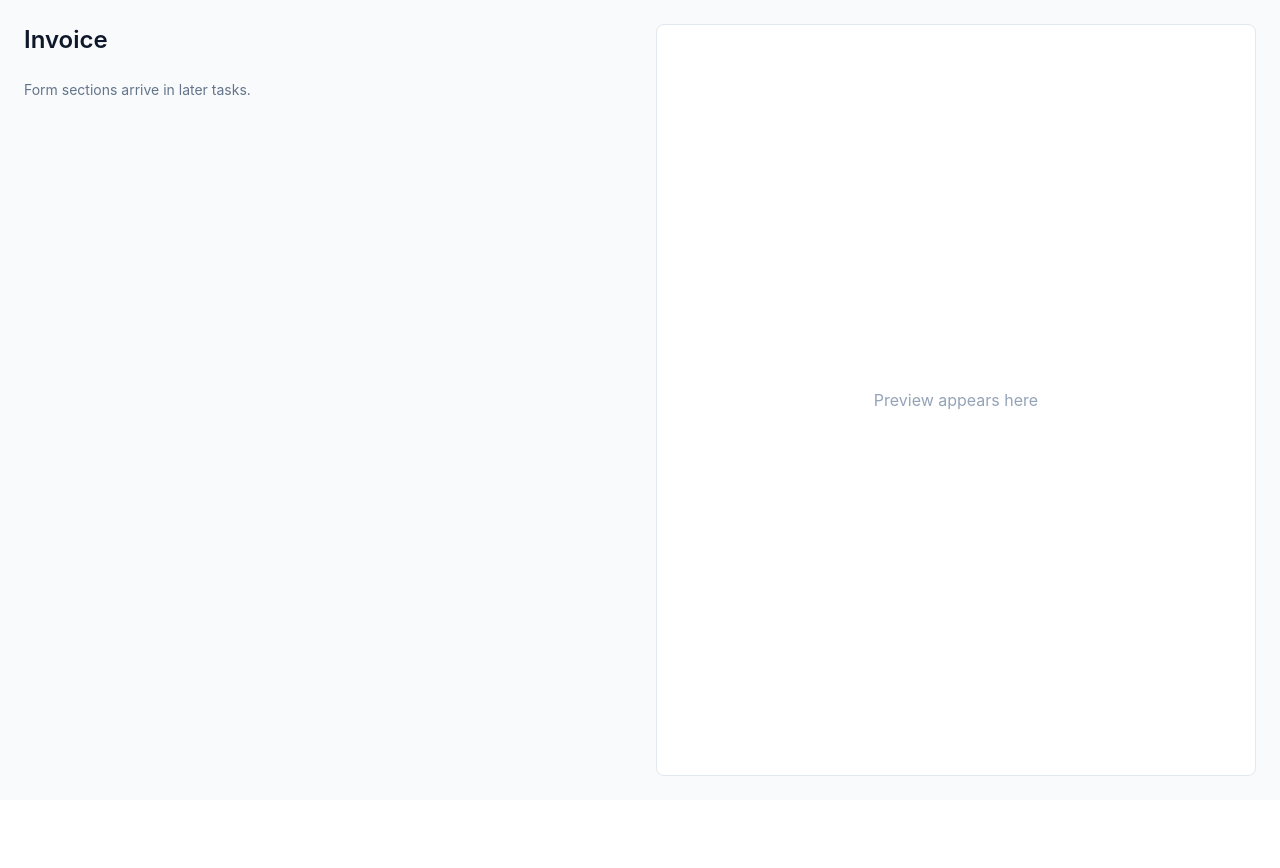
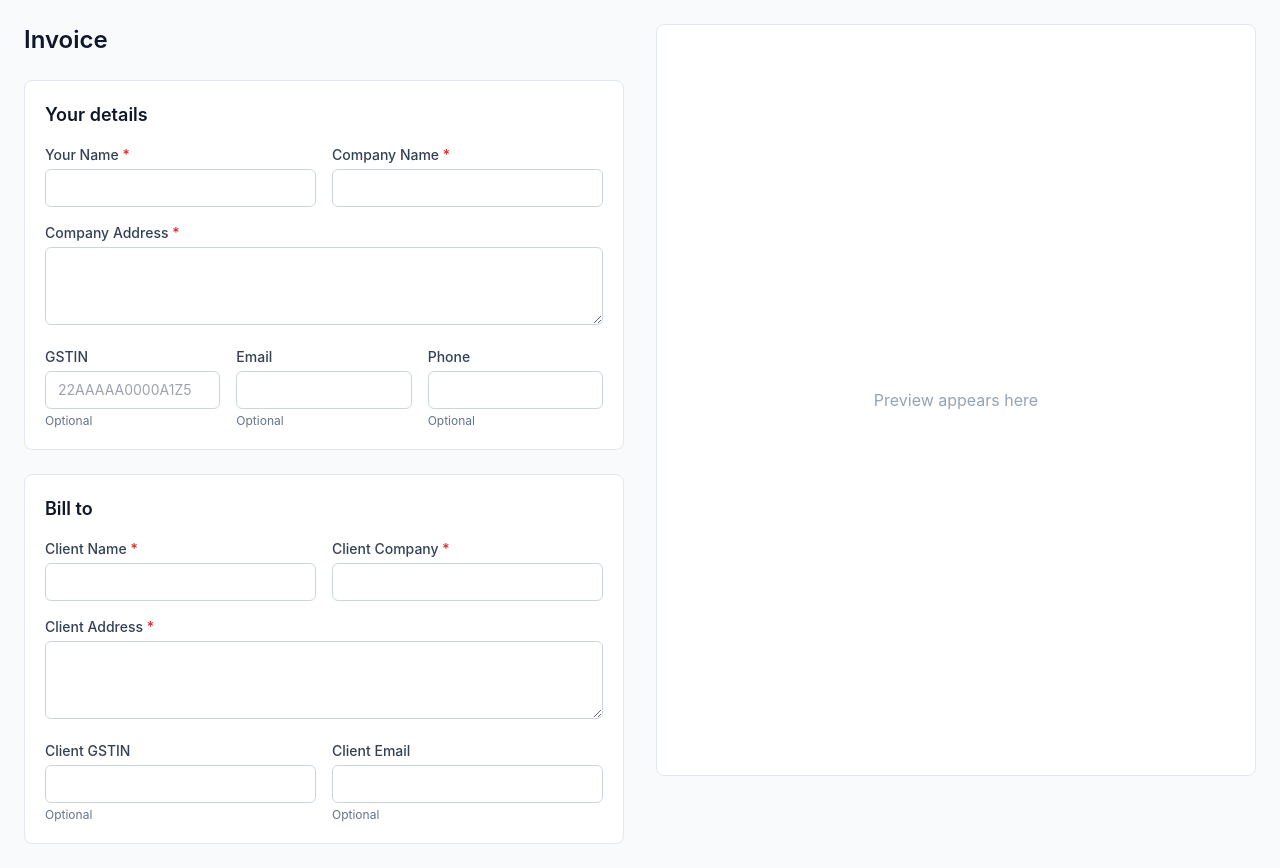
Before and after one commit to pratik23rj/invoice-generator, a Next.js app: page / in a window 1280 px wide. Before the commit the page ends 800 px from the top, so only its background shows below. Built offline with nearby package versions, Linux system fonts and the light colour scheme.

Commit message:
feat: add SenderSection and ClientSection form cards

```diff
--- a/components/InvoicePage.tsx
+++ b/components/InvoicePage.tsx
@@ -5,6 +5,8 @@ import { FormProvider, useForm } from "react-hook-form";
 import { zodResolver } from "@hookform/resolvers/zod";
 import { InvoiceSchema, type Invoice } from "@/lib/schema";
 import { buildInitialDefaults, buildFreshDefaults } from "@/lib/defaults";
+import { SenderSection } from "./form/SenderSection";
+import { ClientSection } from "./form/ClientSection";
 
 export function InvoicePage() {
   const [mounted, setMounted] = useState(false);
@@ -32,7 +34,8 @@ export function InvoicePage() {
         <div className="mx-auto max-w-7xl grid grid-cols-1 lg:grid-cols-2 gap-8 p-6">
           <section aria-label="Invoice form" className="space-y-6">
             <h1 className="text-2xl font-semibold">Invoice</h1>
-            <p className="text-sm text-slate-500">Form sections arrive in later tasks.</p>
+            <SenderSection />
+            <ClientSection />
           </section>
           <aside aria-label="PDF preview" className="lg:sticky lg:top-6 lg:h-[calc(100vh-3rem)]">
             <div className="bg-white border border-slate-200 rounded-lg h-full flex items-center justify-center text-slate-400">
--- /dev/null
+++ b/components/form/ClientSection.tsx
@@ -0,0 +1,50 @@
+"use client";
+
+import { useFormContext } from "react-hook-form";
+import type { Invoice } from "@/lib/schema";
+import { FormField } from "./FormField";
+
+const inputBase =
+  "w-full rounded-md border border-slate-300 px-3 py-2 text-sm focus:outline-none focus:ring-2 focus:ring-blue-600";
+
+export function ClientSection() {
+  const { register } = useFormContext<Invoice>();
+
+  return (
+    <section className="bg-white rounded-lg border border-slate-200 p-5 space-y-4">
+      <h2 className="text-lg font-semibold">Bill to</h2>
+
+      <div className="grid grid-cols-1 md:grid-cols-2 gap-4">
+        <FormField<Invoice> name="client.name" label="Client Name" required>
+          {({ id }) => (
+            <input id={id} className={inputBase} maxLength={80} {...register("client.name")} />
+          )}
+        </FormField>
+        <FormField<Invoice> name="client.companyName" label="Client Company" required>
+          {({ id }) => (
+            <input id={id} className={inputBase} maxLength={120} {...register("client.companyName")} />
+          )}
+        </FormField>
+      </div>
+
+      <FormField<Invoice> name="client.address" label="Client Address" required>
+        {({ id }) => (
+          <textarea id={id} className={inputBase} rows={3} maxLength={300} {...register("client.address")} />
+        )}
+      </FormField>
+
+      <div className="grid grid-cols-1 md:grid-cols-2 gap-4">
+        <FormField<Invoice> name="client.gstin" label="Client GSTIN" hint="Optional">
+          {({ id }) => (
+            <input id={id} className={inputBase} maxLength={15} {...register("client.gstin")} />
+          )}
+        </FormField>
+        <FormField<Invoice> name="client.email" label="Client Email" hint="Optional">
+          {({ id }) => (
+            <input id={id} type="email" className={inputBase} maxLength={120} {...register("client.email")} />
+          )}
+        </FormField>
+      </div>
+    </section>
+  );
+}
--- /dev/null
+++ b/components/form/FormField.tsx
@@ -0,0 +1,44 @@
+"use client";
+
+import type { ReactNode } from "react";
+import { useFormContext, type FieldPath, type FieldValues } from "react-hook-form";
+
+type Props<T extends FieldValues> = {
+  name: FieldPath<T>;
+  label: string;
+  required?: boolean;
+  children: (props: { id: string; invalid: boolean }) => ReactNode;
+  hint?: string;
+};
+
+export function FormField<T extends FieldValues>({
+  name,
+  label,
+  required,
+  children,
+  hint,
+}: Props<T>) {
+  const {
+    formState: { errors },
+  } = useFormContext<T>();
+  const id = `f-${String(name).replace(/\./g, "-")}`;
+  const err = String(name)
+    .split(".")
+    .reduce<unknown>((acc: any, key) => (acc ? acc[key] : undefined), errors);
+  const message =
+    err && typeof err === "object" && "message" in err
+      ? String((err as { message?: unknown }).message ?? "")
+      : "";
+
+  return (
+    <div className="space-y-1">
+      <label htmlFor={id} className="block text-sm font-medium text-slate-700">
+        {label}
+        {required ? <span className="text-red-600"> *</span> : null}
+      </label>
+      {children({ id, invalid: Boolean(message) })}
+      {hint && !message ? <p className="text-xs text-slate-500">{hint}</p> : null}
+      {message ? <p className="text-xs text-red-600">{message}</p> : null}
+    </div>
+  );
+}
--- /dev/null
+++ b/components/form/SenderSection.tsx
@@ -0,0 +1,55 @@
+"use client";
+
+import { useFormContext } from "react-hook-form";
+import type { Invoice } from "@/lib/schema";
+import { FormField } from "./FormField";
+
+const inputBase =
+  "w-full rounded-md border border-slate-300 px-3 py-2 text-sm focus:outline-none focus:ring-2 focus:ring-blue-600";
+
+export function SenderSection() {
+  const { register } = useFormContext<Invoice>();
+
+  return (
+    <section className="bg-white rounded-lg border border-slate-200 p-5 space-y-4">
+      <h2 className="text-lg font-semibold">Your details</h2>
+
+      <div className="grid grid-cols-1 md:grid-cols-2 gap-4">
+        <FormField<Invoice> name="sender.name" label="Your Name" required>
+          {({ id }) => (
+            <input id={id} className={inputBase} maxLength={80} {...register("sender.name")} />
+          )}
+        </FormField>
+        <FormField<Invoice> name="sender.companyName" label="Company Name" required>
+          {({ id }) => (
+            <input id={id} className={inputBase} maxLength={120} {...register("sender.companyName")} />
+          )}
+        </FormField>
+      </div>
+
+      <FormField<Invoice> name="sender.address" label="Company Address" required>
+        {({ id }) => (
+          <textarea id={id} className={inputBase} rows={3} maxLength={300} {...register("sender.address")} />
+        )}
+      </FormField>
+
+      <div className="grid grid-cols-1 md:grid-cols-3 gap-4">
+        <FormField<Invoice> name="sender.gstin" label="GSTIN" hint="Optional">
+          {({ id }) => (
+            <input id={id} className={inputBase} maxLength={15} placeholder="22AAAAA0000A1Z5" {...register("sender.gstin")} />
+          )}
+        </FormField>
+        <FormField<Invoice> name="sender.email" label="Email" hint="Optional">
+          {({ id }) => (
+            <input id={id} type="email" className={inputBase} maxLength={120} {...register("sender.email")} />
+          )}
+        </FormField>
+        <FormField<Invoice> name="sender.phone" label="Phone" hint="Optional">
+          {({ id }) => (
+            <input id={id} className={inputBase} maxLength={30} {...register("sender.phone")} />
+          )}
+        </FormField>
+      </div>
+    </section>
+  );
+}
```
